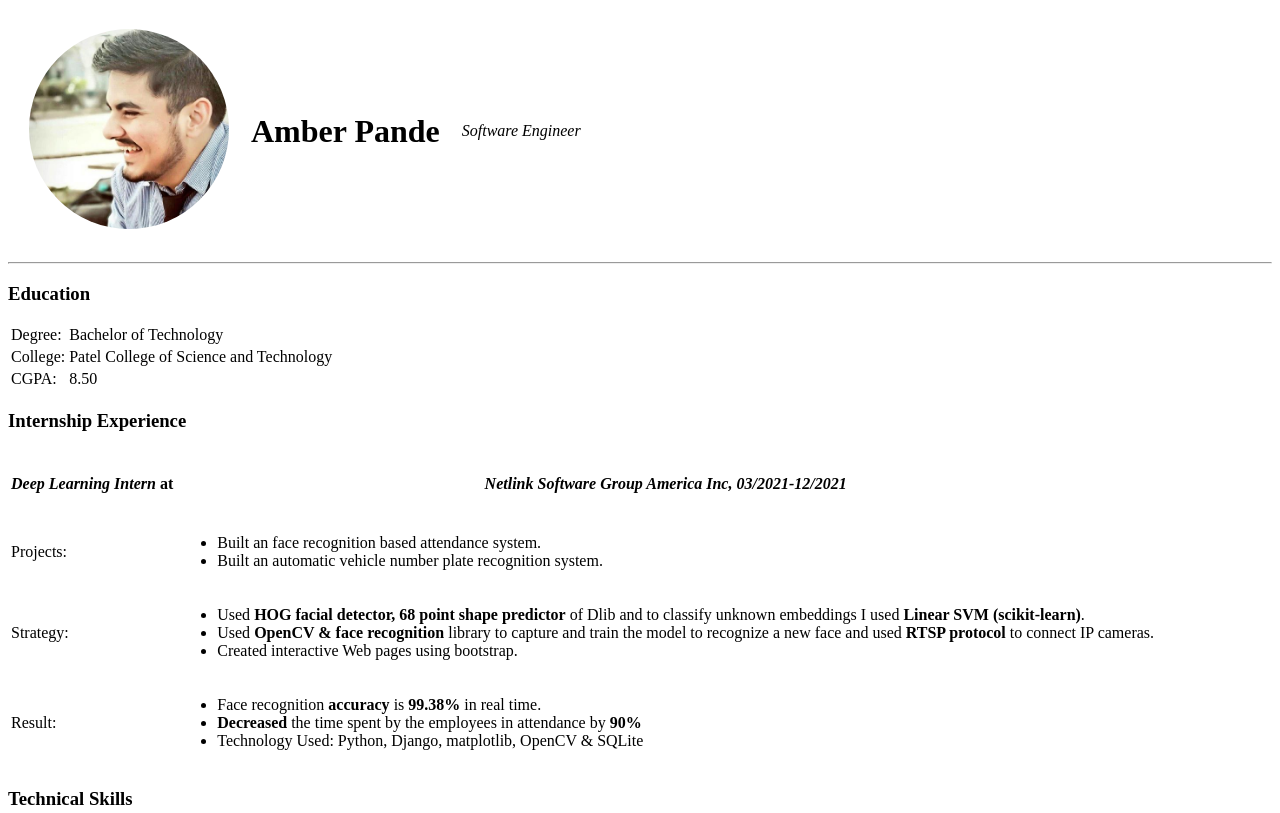
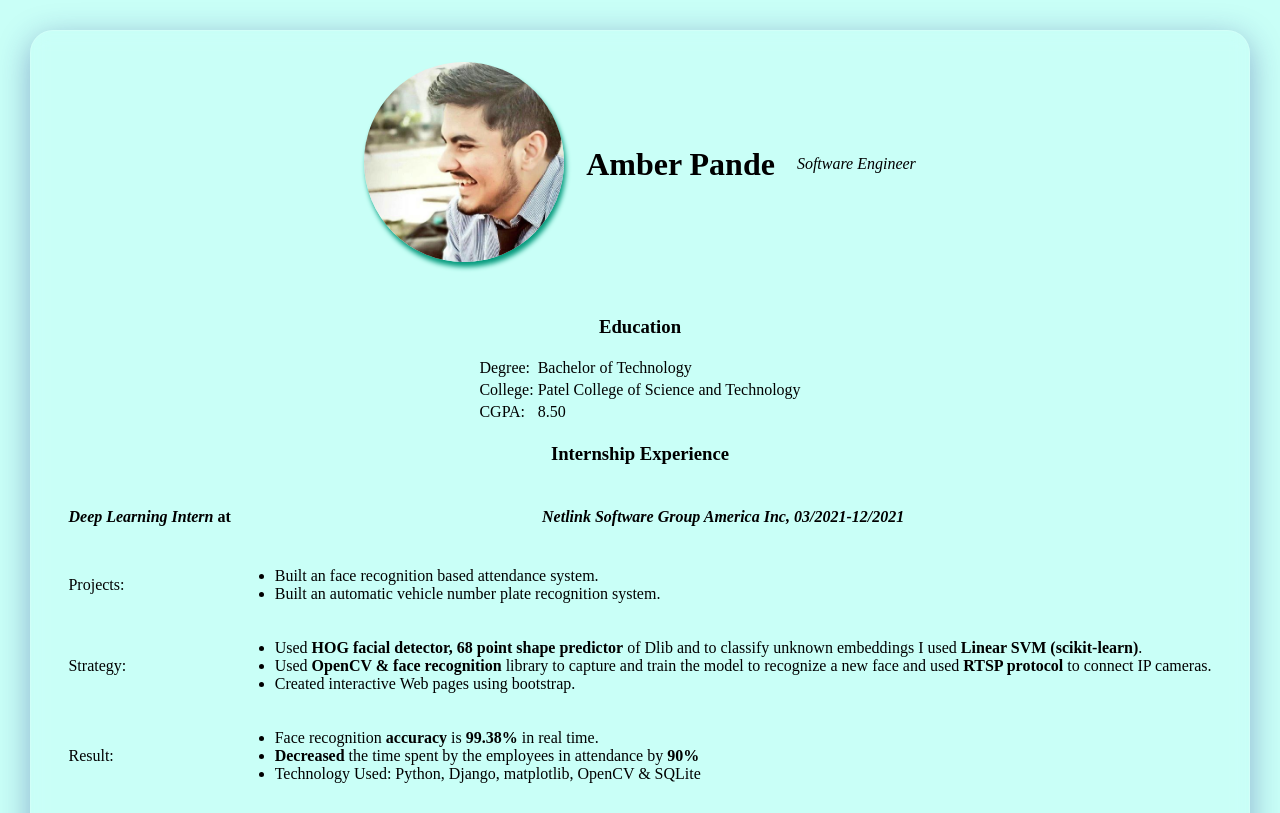
Before and after one commit to amberpande/html-personel-site, a plain HTML site: page index.html in a window 1280 px wide. Shown: the top 813 px of the page. Drawn offline with Linux system fonts and the light colour scheme.

Commit message:
CSS fix-1

```diff
--- a/css/style.css
+++ b/css/style.css
@@ -1,5 +1,27 @@
+body {
+    background: rgba(0, 255, 221, 0.212);
+    align-items: flex-start;
+    box-shadow: 0 8px 32px 0 rgba( 31, 38, 135, 0.37 );
+    backdrop-filter: blur( 8.5px );
+    -webkit-backdrop-filter: blur( 8.5px );
+    border-radius: 23px;
+    border: 1px solid rgba( 255, 255, 255, 0.18 );
+    display: flex;
+    flex-direction: column;
+    justify-content: center;
+    align-items: center;
+    margin: 30px;
+}
+
+
 .profile_image {
     border-radius: 50%;
-    width: auto;
     height: 200px;
+    width: 200px;
+    box-shadow: #069b7d 2px 5px 5px;
+    align-self: center;
 }
+
+.site-header-content {
+    margin: 10px;
+}
--- a/index.html
+++ b/index.html
@@ -7,6 +7,8 @@
     <title>Amber's Personal Site</title>
   </head>
   <body>
+    <header class="site-header">
+      <div class="site-header-content">
     <table cellspacing="20">
       <tr>
         <td>
@@ -24,7 +26,8 @@
         </td>
       </tr>
     </table>
-    <hr />
+  </div>
+  </header>
     <h3>Education</h3>
 
     <table>
```
